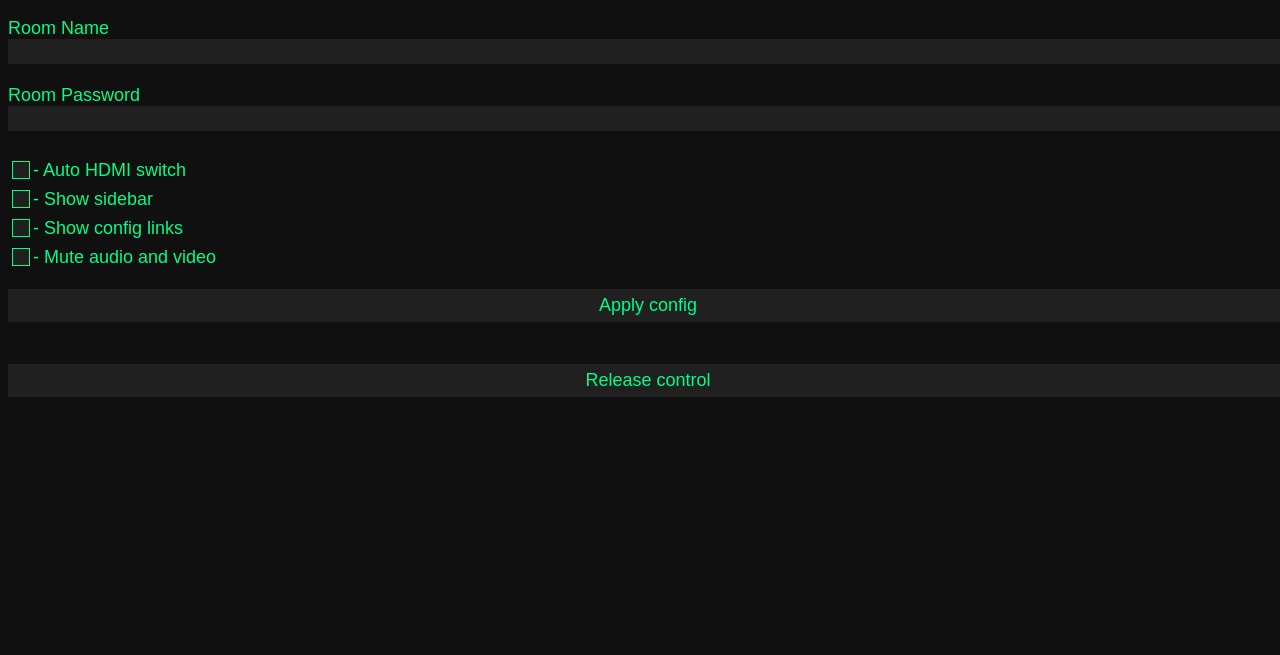
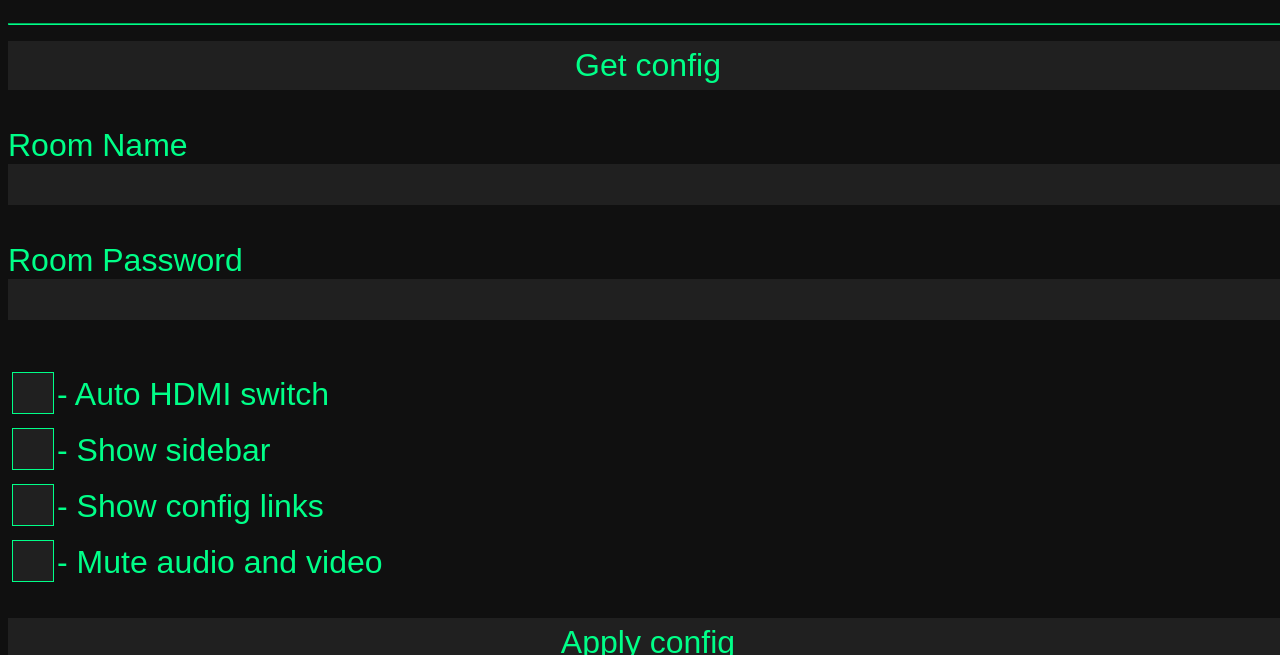
Before and after one commit to JackalStew/managed-meet, an Electron app: page control.html in a window 1280 px wide. Shown: the part 145-800 px from the top of the page. Drawn offline with Linux system fonts and the light colour scheme.

Commit message:
larger text

```diff
--- a/styles.css
+++ b/styles.css
@@ -44,7 +44,7 @@ img {
     position: fixed; /* Stay in place */
     overflow-x: hidden; /* Disable horizontal scroll */
     overflow-wrap: break-word;
-    font-size: large;
+    font-size: xx-large;
     display: inline-block;
 }
 
@@ -55,10 +55,10 @@ button {
     text-align: center;
     text-decoration: none;
     display: inline-block;
-    font-size: large;
     width: 100%;
     max-width: 100%;
     min-width: 0px;
+    font-size: xx-large;
 }
 
 button:hover {
@@ -85,9 +85,9 @@ input[type=checkbox] {
 	-webkit-appearance: none;
 	background-color: #202020;
 	border: 1px solid #00FF88;
-    padding: 8px;
+    padding: 20px;
     position: relative;
-    top:6px;
+    top:12px;
 }
 
 input[type=checkbox]:checked {
@@ -97,8 +97,8 @@ input[type=checkbox]:checked {
 input[type=text] {
 	background-color: #202020;
 	border: 1px solid #202020;
-    font-size: large;
-    width: 100%
+    width: 100%;
+    font-size: xx-large;
 }
 
 input[type=text].focus {
```
